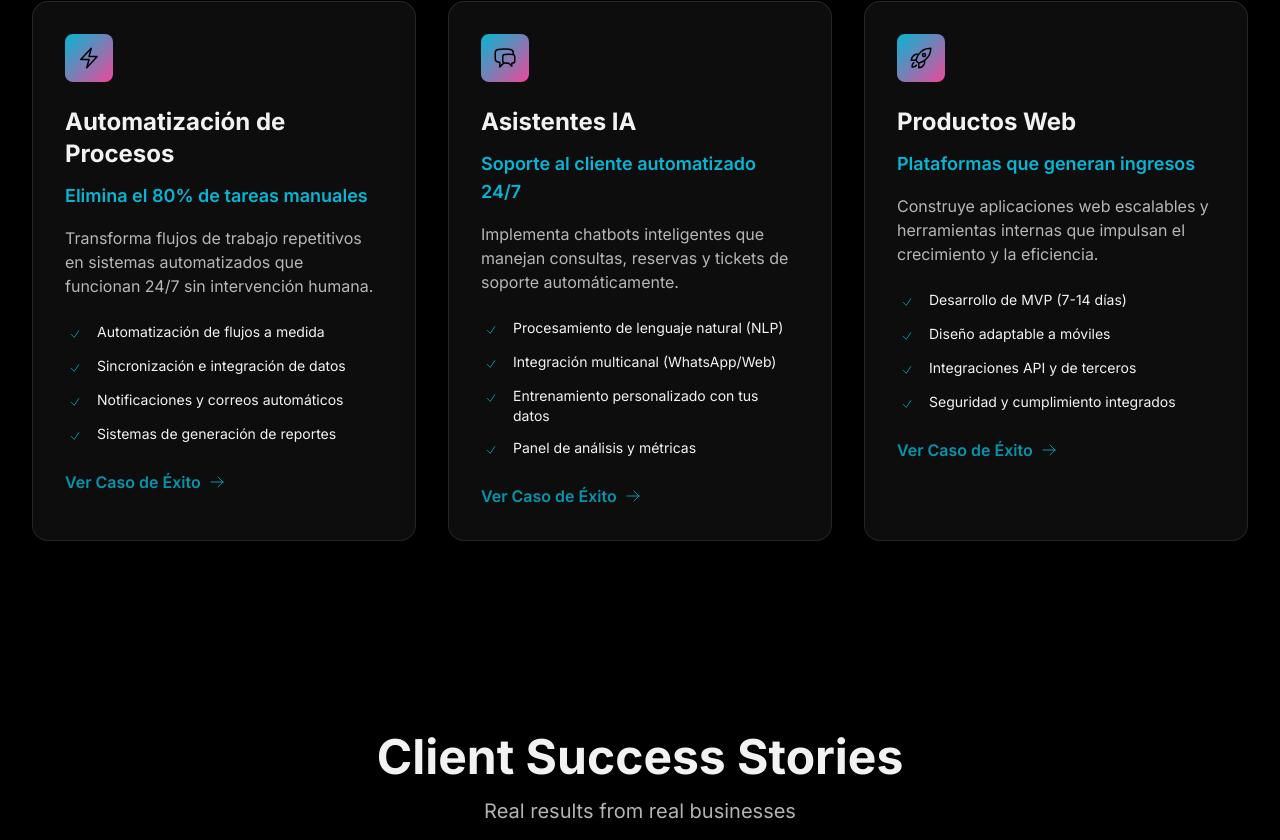
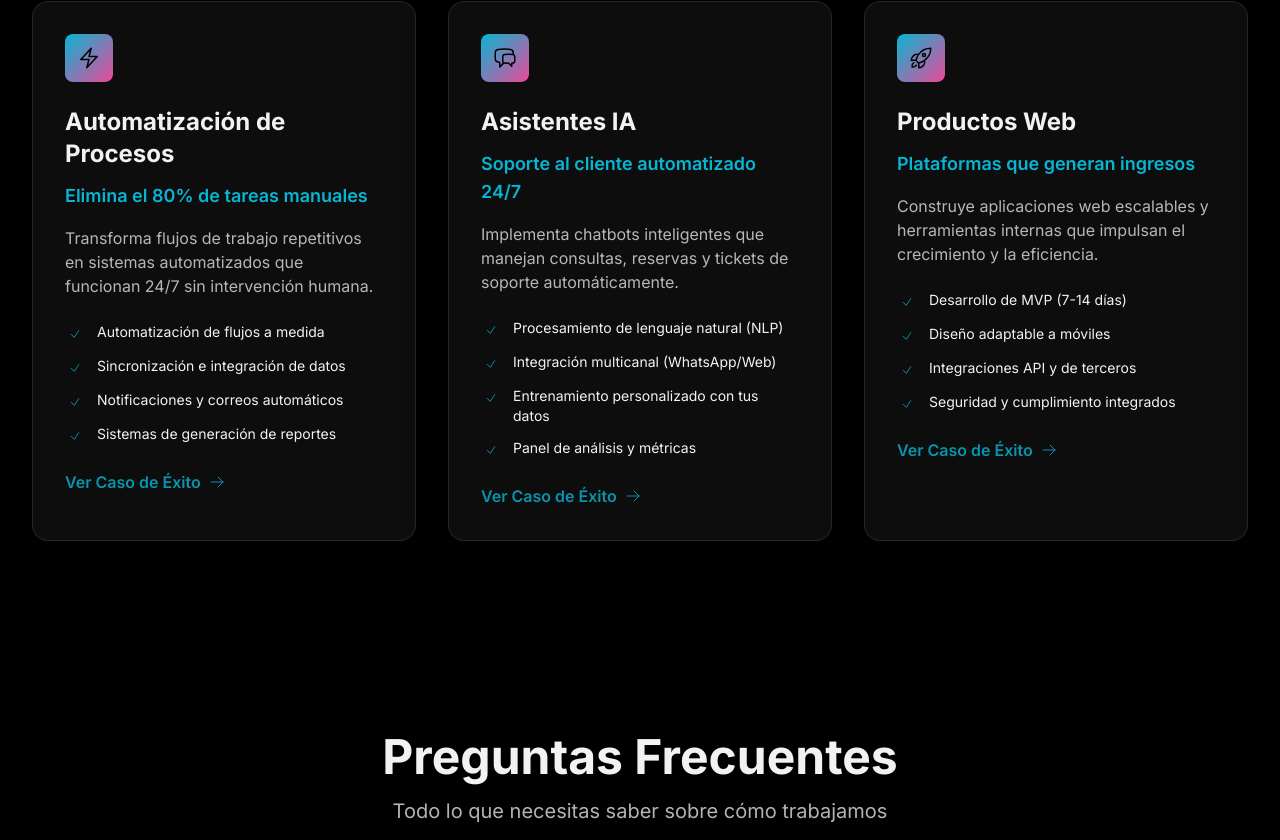
Before and after one commit to DigitalMatchGlobal/digital-match, a Next.js app: page /landing-page in a window 1280 px wide. Shown: the part 1957-2797 px from the top of the page. Built offline with nearby package versions, Linux system fonts and the light colour scheme.

Commit message:
section deleted

```diff
--- a/src/app/landing-page/components/LandingPageInteractive.tsx
+++ b/src/app/landing-page/components/LandingPageInteractive.tsx
@@ -1,7 +1,6 @@
     'use client';
 
     import { useState, useEffect } from 'react';
-    // Quitamos la importación de LanguageProvider porque ya está en el layout
     import Header from '@/components/common/Header';
     import ScrollProgressIndicator from '@/components/common/ScrollProgressIndicator';
     import CTAFloatingButton from '@/components/common/CTAFloatingButton';
@@ -9,9 +8,9 @@
     import ProofStrip from './ProofStrip';
     import TechnicalShowcase from './TechnicalShowcase';
     import ServicesSection from './ServicesSection';
-    import TestimonialsSection from './TestimonialsSection';
+    //import TestimonialsSection from './TestimonialsSection';
     import FAQSection from './FAQSection';
-    import TrustIndicators from './TrustIndicators';
+    //import TrustIndicators from './TrustIndicators';*/}
     import ContactSection from './ContactSection';
     import Footer from './Footer';
 
@@ -62,9 +61,9 @@
             <ProofStrip />
             <TechnicalShowcase />
             <ServicesSection onCaseStudyClick={handleCaseStudyClick} />
-            <TestimonialsSection />
+            {/*<TestimonialsSection />*/}
             <FAQSection />
-            <TrustIndicators />
+            {/*<TrustIndicators />*/}
             <ContactSection />
         </main>
         <Footer />
```
